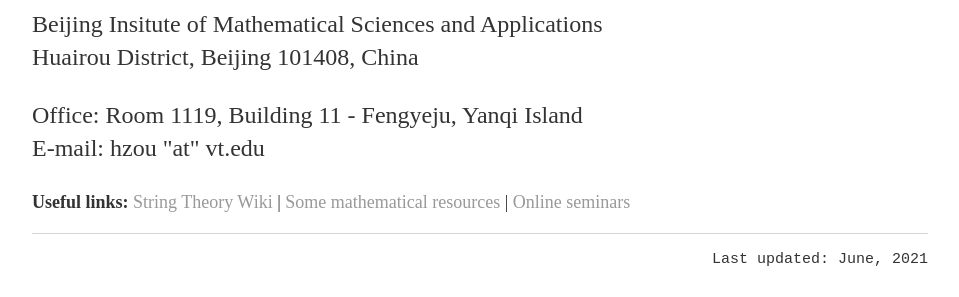
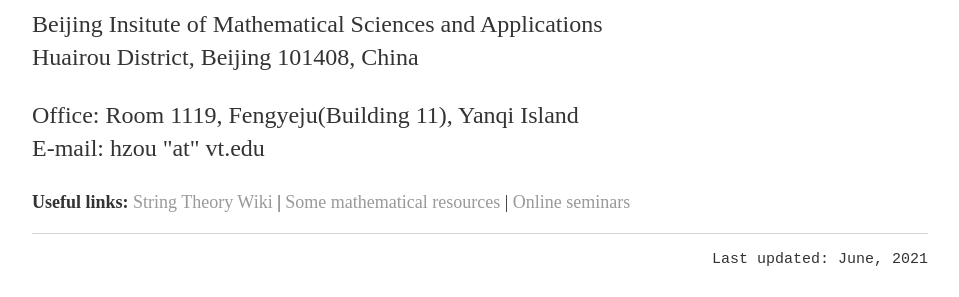
Before and after one commit to hhzou/hhzou.github.io, a Jekyll site: the page built from index.html, in a window 1280 px wide. Shown: the part 446-743 px from the top of the page, without its empty margins (160-1119 px from the left). Built offline with Jekyll 4.4.1, drawn with Linux system fonts in a browser that asks for light colours.

```diff
--- a/index.html
+++ b/index.html
@@ -17,7 +17,7 @@ title: Hao Zou - Homepage
 	Hao Zou <br>Beijing Insitute of Mathematical Sciences and Applications <br>Huairou District, Beijing 101408, China
 	</p>
 	<p>
-	Office: Room 1119, Building 11 - Fengyeju, Yanqi Island <br> E-mail: hzou "at" vt.edu
+	Office: Room 1119, Fengyeju(Building 11), Yanqi Island <br> E-mail: hzou "at" vt.edu
 	</p>
 
 
```
